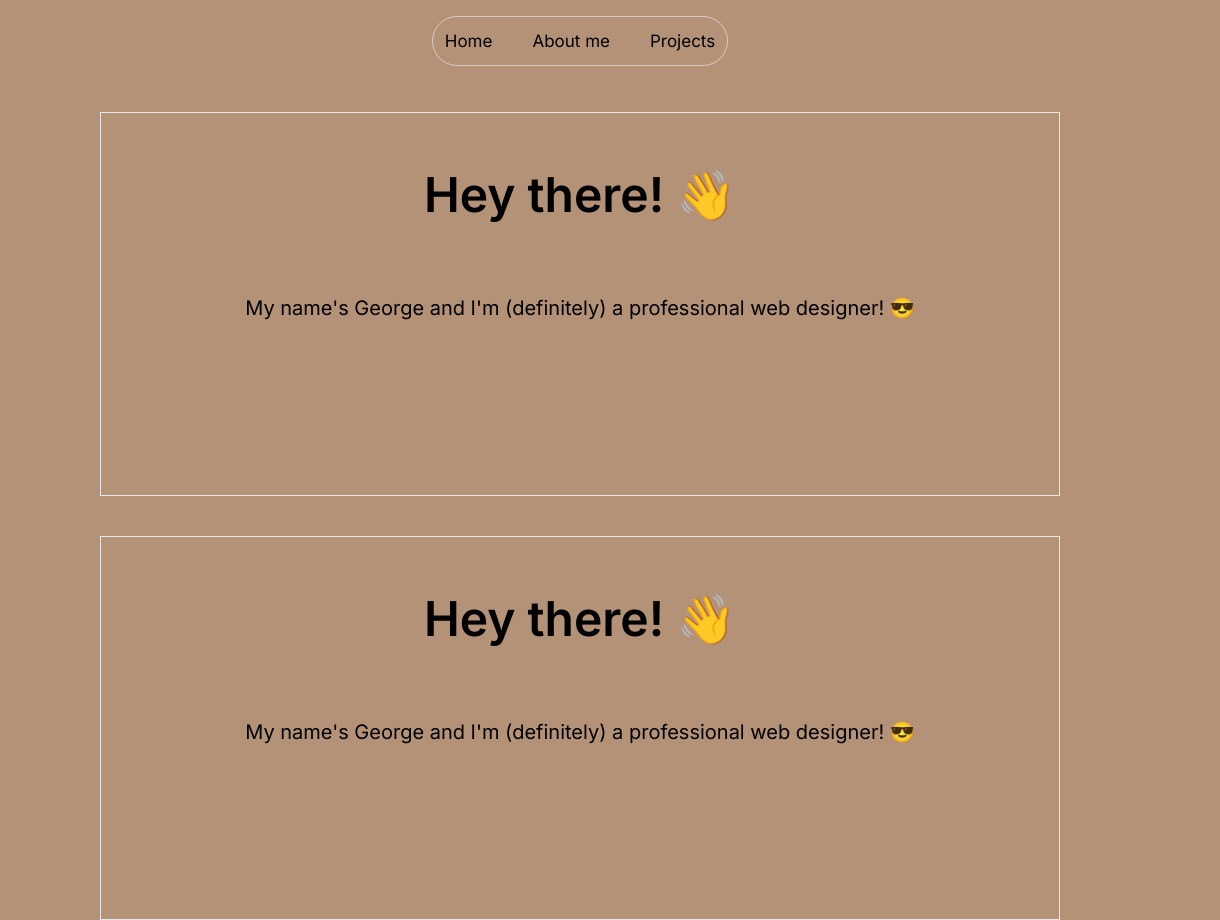
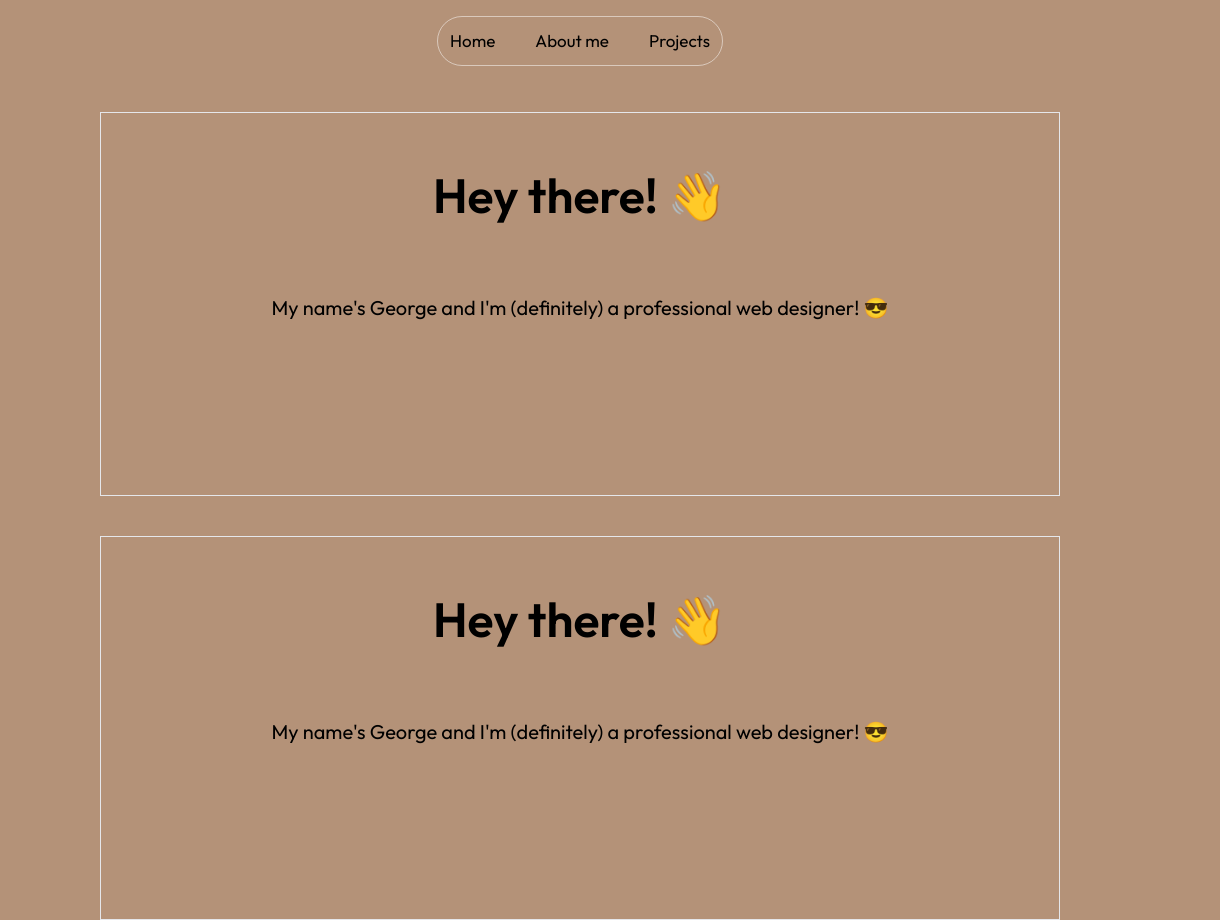
Before and after one commit to GeorgeDash/personal-portfolio, a website: page index.html in a window 1280 px wide. Shown: the full height of the page, 60-1280 px from the left. Drawn offline with Linux system fonts and the light colour scheme.

Commit message:
Changed main font

```diff
--- a/index.html
+++ b/index.html
@@ -5,9 +5,9 @@
         <meta name="viewport" content="width=device-width, initial-scale=1.0" />
         <title>Personal Portfolio</title>
         <link rel="stylesheet" href="build/css/style.css" />
-        <link rel="preconnect" href="https://fonts.googleapis.com" />
-        <link rel="preconnect" href="https://fonts.gstatic.com" crossorigin />
-        <link href="https://fonts.googleapis.com/css2?family=Inter:ital,opsz,wght@0,14..32,100..900;1,14..32,100..900&display=swap" rel="stylesheet">
+        <link rel="preconnect" href="https://fonts.googleapis.com">
+        <link rel="preconnect" href="https://fonts.gstatic.com" crossorigin>
+        <link href="https://fonts.googleapis.com/css2?family=Outfit:wght@100..900&display=swap" rel="stylesheet">
         <link rel="shortcut icon" href="build/img/favicon.ico" type="image/x-icon">
     </head>
     <body class="bg-beagle bg-cover bg-center bg-no-repeat">
--- a/src/input.css
+++ b/src/input.css
@@ -1,5 +1,3 @@
 @tailwind base;
 @tailwind components;
 @tailwind utilities;
-
-@import url('https://fonts.googleapis.com/css2?family=Inter:ital,opsz,wght@0,14..32,100..900;1,14..32,100..900&display=swap');
--- a/tailwind.config.js
+++ b/tailwind.config.js
@@ -18,7 +18,7 @@ module.exports = {
         'homepage': "url('../img/homepage.jpg')",
       },
       fontFamily: {
-        "sans": "'Inter'"
+        "sans": "'Outfit'"
       },
       width: {
         "40-p": "40%",
```
Also changed, not shown: build/css/style.css.
